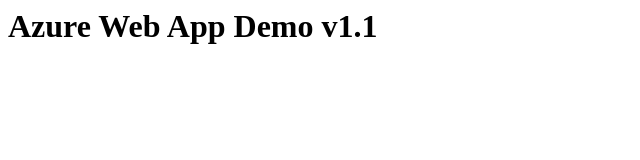
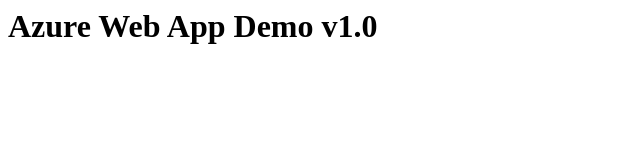
Before and after one commit to midhunr321/testForAzure, a plain HTML site: page index.html in a window 1280 px wide. Shown: the full height of the page, 0-640 px from the left. Drawn offline with Linux system fonts and the light colour scheme.

Commit message:
Update index.html

```diff
--- a/index.html
+++ b/index.html
@@ -1 +1,6 @@
-<h1>Azure Web App Demo v1.1</h1>
+<html>
+<title>Web App Demo</title>
+<body>
+<h1>Azure Web App Demo v1.0</h1>
+</body>
+</html>
```
